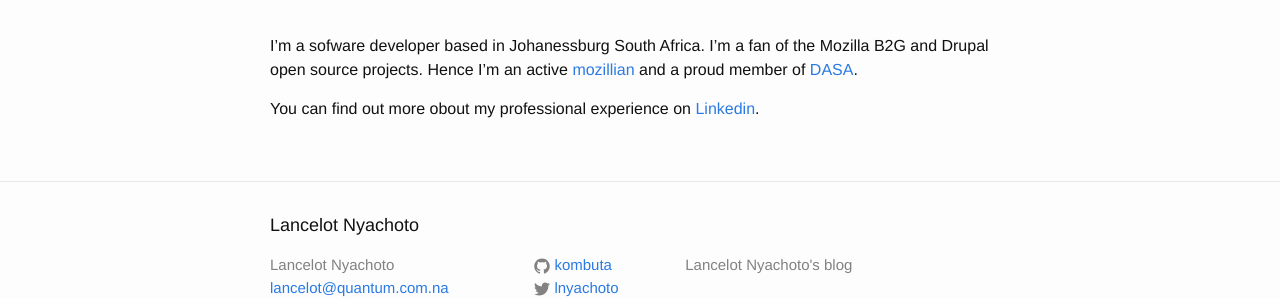
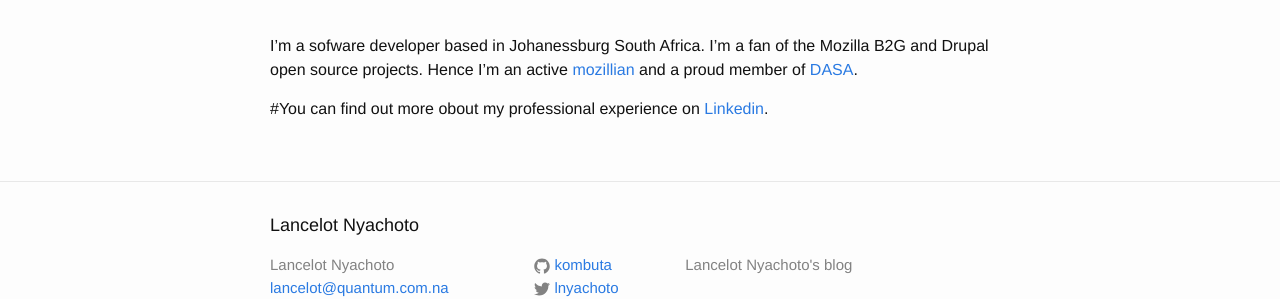
Before and after one commit to kombuta/kombuta.github.io, a Jekyll site: the page built from about.md, in a window 1280 px wide. Shown: the part 130-429 px from the top of the page. Built offline with Jekyll 4.4.1, drawn with Linux system fonts in a browser that asks for light colours.

Commit message:
Edited Profile

```diff
--- a/about.md
+++ b/about.md
@@ -6,4 +6,4 @@
 
 I'm a sofware developer based in Johanessburg South Africa. I'm a fan of the Mozilla B2G and Drupal open source projects. Hence I'm an active [mozillian](https://mozillians.org/en-US/u/l49eP4qWYIZUgPswAdN1D5evjg4/) and a proud member of [DASA](http://www.dasa.org.za).
 
-You can find out more obout my professional experience on [Linkedin](https://www.linkedin.com/in/lnyachoto).
+#You can find out more obout my professional experience on [Linkedin](https://www.linkedin.com/in/lnyachoto).
```
